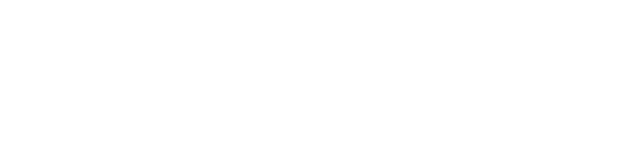
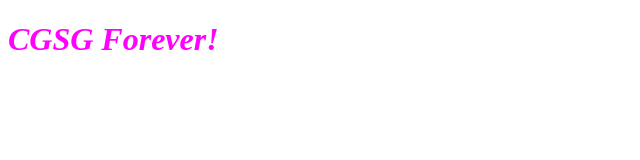
Before and after one commit to dfronder/SUM2024, a plain HTML site: page 20240604/index.html in a window 1280 px wide. Shown: the whole page, without its empty margins (0-640 px from the left). Drawn offline with Linux system fonts and the light colour scheme.

Commit message:
Updates for 'index.html' file.

```diff
--- a/20240604/index.html
+++ b/20240604/index.html
@@ -1,7 +1,20 @@
+<!--
+ FILE NAME   : index.html
+ PROGRAMMER  : DC6
+ LAST UPDATE : 05.06.2024
+ PURPOSE     : Default html pattern file.
+-->
+
 <!DOCTYPE html>
-<html>
+<html lang="en" class="notranslate" translate="no">
   <head>
+    <meta name="google" content="notranslate">
+    <title>uicofidcrsanccbu</title>
+    <meta charset="utf-8" \>
   </head>
   <body>
+    <h1><i><b style="color: #FF00FF">CGSG Forever!</b></i></h1>
   </body>
 </html>
+
+<!-- END OF 'index.html' file -->
```
